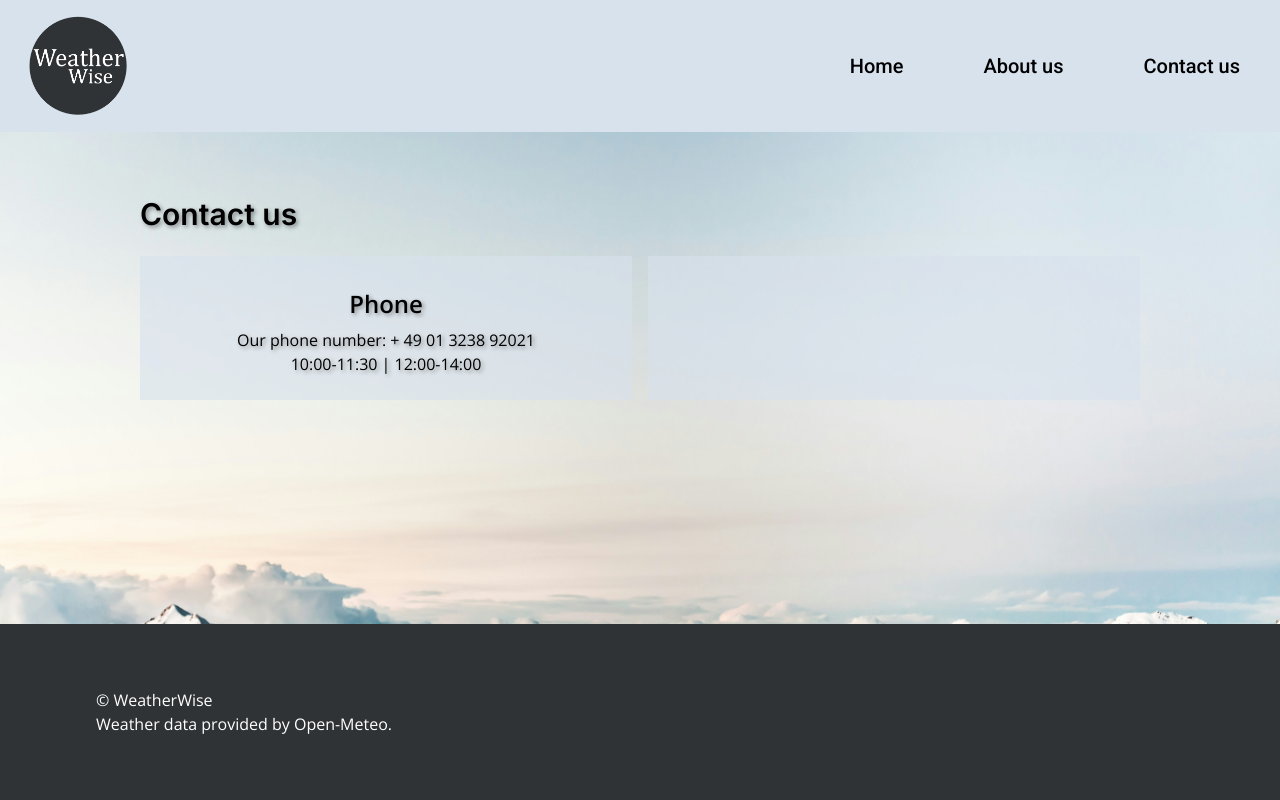
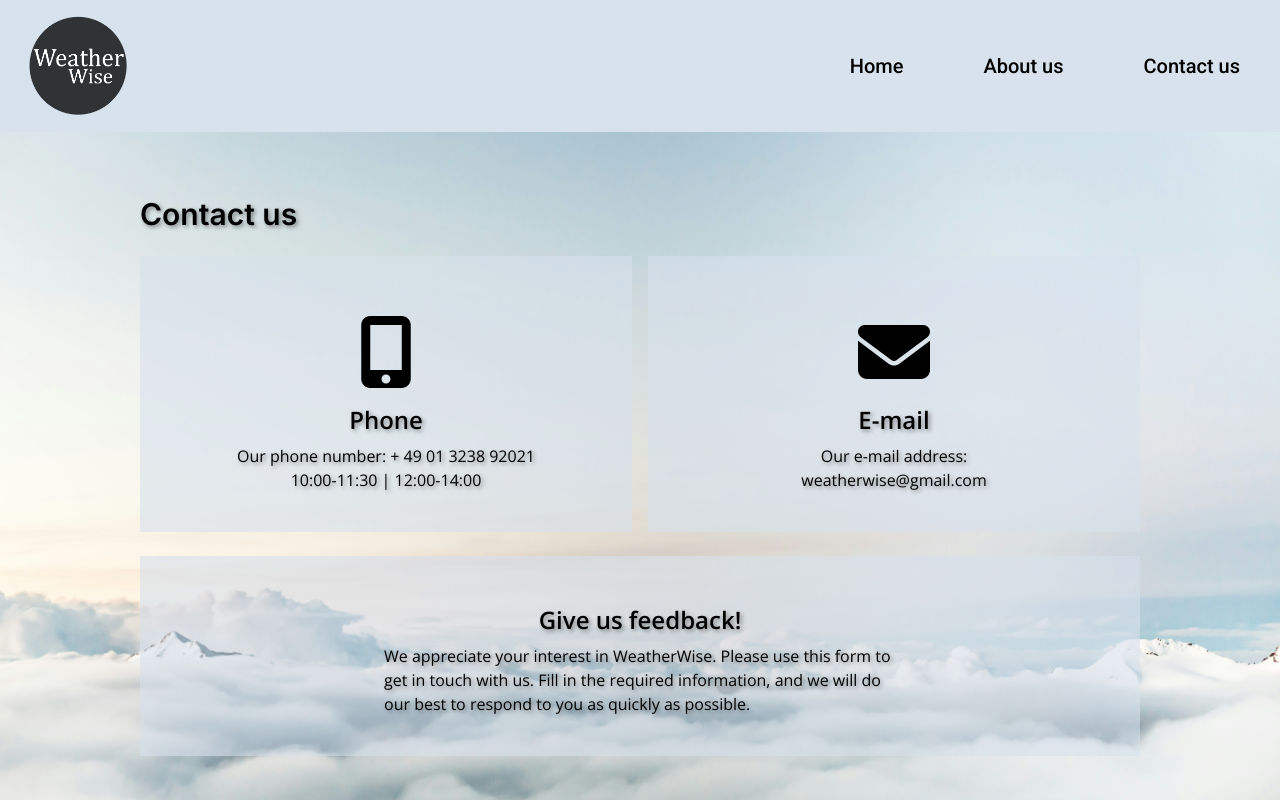
Before and after one commit to TheRegzi/weather-wise, a Next.js app: page /contact in a window 1280 px wide. Shown: the top 800 px of the page. Built offline with nearby package versions, Linux system fonts and the light colour scheme.

Commit message:
feat: added icons and more content and styling

```diff
--- a/src/app/contact/page.tsx
+++ b/src/app/contact/page.tsx
@@ -1,14 +1,33 @@
+import { FontAwesomeIcon } from '@fortawesome/react-fontawesome';
+import { faMobileScreenButton, faEnvelope } from '@fortawesome/free-solid-svg-icons';
+
 export default function Contact() {
   return (
     <main className="w-[1000px] flex flex-col mx-auto justify-center my-16">
       <h1 className="font-inter font-semibold text-3xl text-shadow">Contact us</h1>
       <div className="flex flex-row gap-4 text-center color-black">
-        <div className="bg-background-secondary p-6 mt-6 justify-center flex-1">
+        <div className="bg-background-secondary p-10 mt-6 justify-center flex-1">
+          <FontAwesomeIcon className="text-7xl mt-5 mb-2" icon={faMobileScreenButton} />
           <h2 className="font-display text-shadow font-semibold text-2xl my-2">Phone</h2>
           <p className="font-display text-shadow text-md">Our phone number: + 49 01 3238 92021</p>
           <p className="font-display text-shadow text-md">10:00-11:30 | 12:00-14:00</p>
         </div>
-        <div className="bg-background-secondary p-6 mt-6 flex-1"></div>
+        <div className="bg-background-secondary p-10 mt-6 flex-1">
+          <FontAwesomeIcon className="text-7xl mt-5 mb-2" icon={faEnvelope} />
+          <h2 className="font-display text-shadow font-semibold text-2xl my-2">E-mail</h2>
+          <p className="font-display text-shadow text-md">Our e-mail address:</p>
+          <p className="font-display text-shadow text-md">weatherwise@gmail.com</p>
+        </div>
+      </div>
+      <div className="bg-background-secondary justify-center w-full p-10 mt-6 flex-1">
+        <h2 className="font-display text-shadow font-semibold text-2xl my-2 text-center">
+          Give us feedback!
+        </h2>
+        <p className="font-display text-shadow text-md w-lg justify-center mx-auto">
+          We appreciate your interest in WeatherWise. Please use this form to get in touch with us.
+          Fill in the required information, and we will do our best to respond to you as quickly as
+          possible.
+        </p>
       </div>
     </main>
   );
```
